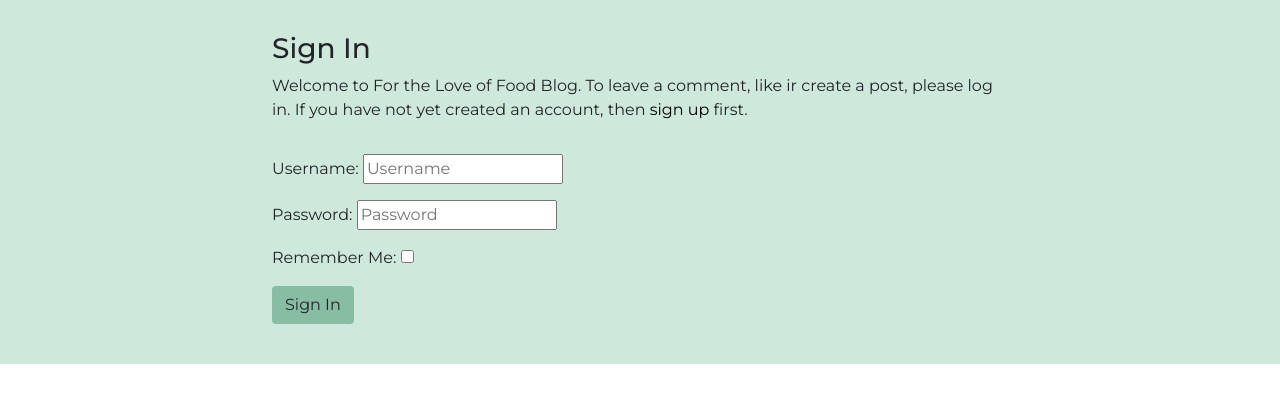
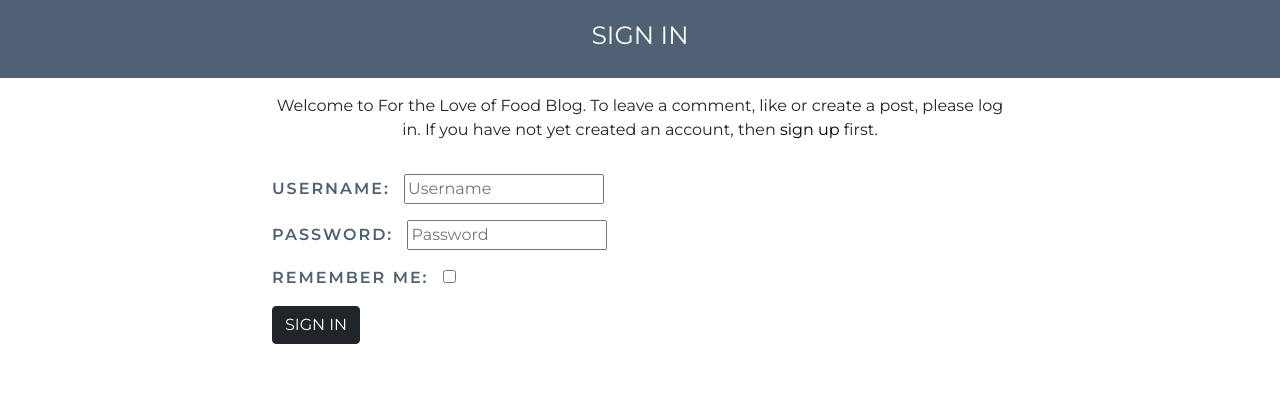
Before and after one commit to stephaniecrocker91/for-the-love-of-food, a Django app: page /accounts/login/ in a window 1280 px wide. Shown: the part 120-523 px from the top of the page. Run offline with Django 3.2, Linux system fonts and the light colour scheme; some libraries are stand-ins or nearby versions.

Commit message:
update form styling

```diff
--- a/static/css/style.css
+++ b/static/css/style.css
@@ -8,7 +8,7 @@ body {
 
 }
 
-.padding-sides{
+.padding-sides {
     padding-left: 20px;
     padding-right: 20px;
 }
@@ -17,11 +17,11 @@ body {
     margin: 50px auto;
 }
 
-.margin-top-20{
+.margin-top-20 {
     margin-top: 20px;
 }
 
-.gap{
+.gap {
     gap: 20px;
     justify-content: flex-end;
     margin-right: 0px;
@@ -33,7 +33,7 @@ a {
 }
 
 hr {
-    height: 3px!important;
+    height: 3px !important;
     color: #4f6273;
 }
 
@@ -44,7 +44,7 @@ h2 {
     font-size: 20px;
 }
 
-.italic-light{
+.italic-light {
     font-style: italic;
     font-weight: 300;
     letter-spacing: .3px;
@@ -56,7 +56,7 @@ h2 {
     font-weight: 600;
     letter-spacing: 3px;
     font-size: 22px;
-    color:#4f6273;
+    color: #4f6273;
 }
 
 .subtitle-2 {
@@ -65,7 +65,7 @@ h2 {
     text-transform: uppercase;
 }
 
-.light-banner{
+.light-banner {
     background-color: #4f6173;
     color: white;
     padding: 20px 0;
@@ -73,7 +73,7 @@ h2 {
 
 /************************ NAV BAR */
 
-#nav-logo{
+#nav-logo {
     background-color: #f9f9f9;
 }
 
@@ -84,7 +84,7 @@ h2 {
 }
 
 .bg-dark {
-    background-color: black!important;
+    background-color: black !important;
 }
 
 /************************ Recipe Cards */
@@ -99,30 +99,33 @@ h2 {
     padding: 2rem 2rem;
 }
 
-.mini-card{
+.mini-card {
     overflow: hidden;
     padding: 0;
     height: 480px;
 }
 
 .card-title:hover {
-    color: #000000a1!important;
+    color: #000000a1 !important;
 }
-.recipe-likes i:hover{
+
+.recipe-likes i:hover {
     color: black;
 }
 
-.card-img, .card-img-bottom, .card-img-top {
+.card-img,
+.card-img-bottom,
+.card-img-top {
     object-fit: cover;
     height: 300px;
     margin-bottom: 20px;
 }
 
-.author{
+.author {
     text-transform: capitalize;
 }
 
-.recipe-likes{
+.recipe-likes {
     position: absolute;
     bottom: 10px;
     right: 20px;
@@ -131,19 +134,27 @@ h2 {
     gap: 10px;
 }
 
-.card-icons{
+.card-icons {
     color: #6c757d !important;
 }
 
 /************************ buttons */
 .green-box {
-    background-color: rgb(187, 223, 205, 0.7);
+    background-color: white;
     padding-bottom: 40px;
 }
 
 /************************ buttons */
 
-.btn-dark:hover {
+.btn-signup {
+    color: #fff;
+    background-color: #212529;
+    border-color: #212529;
+    text-transform: uppercase;
+}
+
+.btn-dark:hover,
+.btn-signup:hover {
     color: white;
     background-color: #4f6173;
     border: #4f6173;
@@ -158,13 +169,6 @@ h2 {
     color: white;
 }
 
-/************************ hyperlinks styling */
-
-
-.btn-signup {
-    background-color: rgb(135, 189, 163);
-}
-
 
 /************************ Recipe details styling */
 .recipe-title {
@@ -173,11 +177,12 @@ h2 {
     text-transform: uppercase;
 }
 
-.card-460{
+.card-460 {
     height: 460px;
 }
+
 .btn-like,
-.btn-fave{
+.btn-fave {
     border: none;
     background-color: white;
 }
@@ -204,12 +209,12 @@ h2 {
 /************************ Comments Section */
 
 /************************ Comments FORM */
-#div_id_body label{
+#div_id_body label {
     display: none;
 }
 
 /************************ Edit Recipe Page */
-.form-recipe label{
+.form-recipe label {
     text-transform: uppercase;
     font-weight: 600;
     letter-spacing: 2px;
@@ -218,6 +223,11 @@ h2 {
     margin-right: 10px;
 }
 
-.form-recipe input{
+.form-recipe input {
     width: 100%;
 }
+
+/************************ Login Logout Page */
+.login.form-recipe input {
+    width: auto;
+}
--- a/templates/account/login.html
+++ b/templates/account/login.html
@@ -6,25 +6,23 @@
 {% block head_title %}{% trans "Sign In" %}{% endblock %}
 
 {% block content %}
+<div class="light-banner">
+  <h3 class="edit-title text-center recipe-title">{% trans "Sign In" %}</h3>
+</div>
+
 <div class="green-box">
   <div class="container">
     <div class="row">
       <div class="col-md-8 mt-3 offset-md-2">
-
-        <div class="row">
-          <div class="col-md-8 mt-3">
-            <h3>{% trans "Sign In" %}</h3>
-          </div>
-        </div>
-
-        <p>{% blocktrans %}Welcome to For the Love of Food Blog. To leave a comment,
-          like ir create a post, please log in. If you have not yet created an account, then
-          <a href="{{ signup_url }}">sign up</a> first.{% endblocktrans %}</p>
+        <p class="text-center">{% blocktrans %}Welcome to For the Love of Food Blog. To leave a comment,
+          like or create a post, please log in. If you have not yet created an account, then
+          <a href="{{ signup_url }}">sign up</a> first.{% endblocktrans %}
+        </p>
       </div>
     </div>
     <div class="row">
       <div class="col-md-8 mt-3 offset-md-2">
-        <form class="login" method="POST" action="{% url 'account_login' %}">
+        <form class="login form-recipe" method="POST" action="{% url 'account_login' %}">
           {% csrf_token %}
           {{ form.as_p }}
           {% if redirect_field_value %}
```
Also changed, not shown: templates/account/logout.html (+5 -8 lines), templates/account/signup.html (+5 -7 lines).
